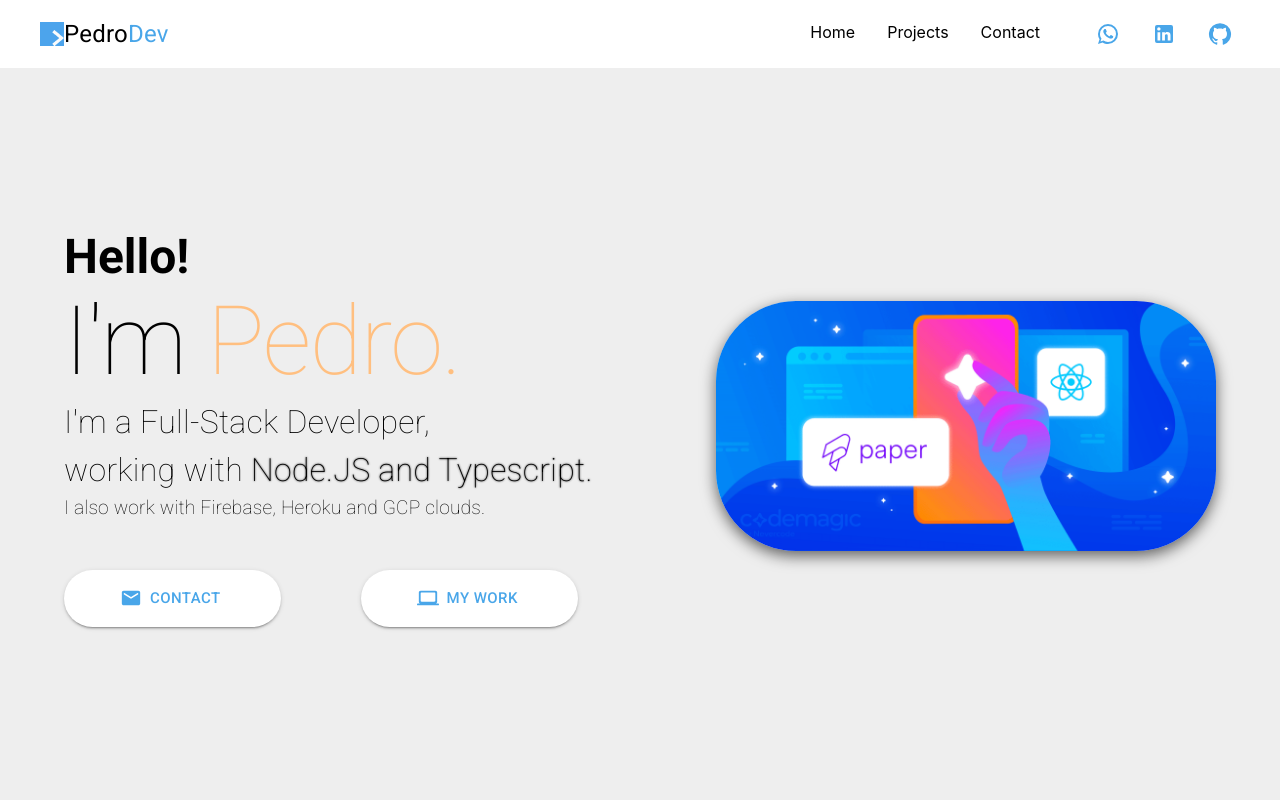
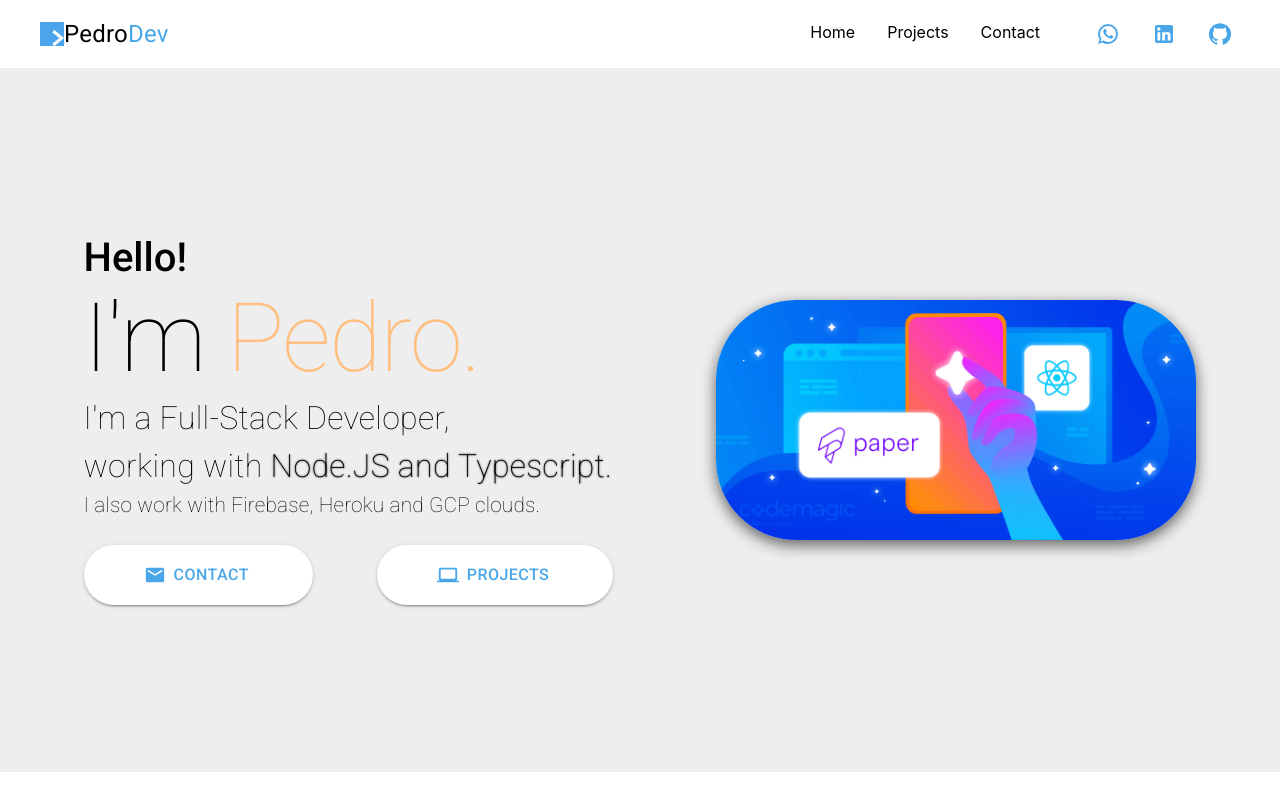
Before and after one commit to fobdev/PedroDev, a React (Create React App) app: page / in a window 1280 px wide. Shown: the top 800 px of the page. Built offline with nearby package versions, Linux system fonts and the light colour scheme.

Commit message:
reworked the hero for better screen sizings

```diff
--- a/src/components/Hero.tsx
+++ b/src/components/Hero.tsx
@@ -12,15 +12,14 @@ export default function Hero() {
     const [animate, setAnimate] = useState(false);
 
     return (
-        <div style={{ backgroundColor: "#eee" }}>
-            <Container sx={mainHeroContainer}>
-                <Box>
+        <Box sx={mainHeroContainer}>
+            <Box className="left-side">
                 <Fade in={true} timeout={{ enter: 2000 }}>
-                        <Box>
-                            <Typography className="hello-text" variant="h3">
+                    <Box className="text">
+                        <Typography className="hello" variant="h3">
                             Hello!
                         </Typography>
-                            <Typography className="the-big-name" variant="h1">
+                        <Typography className="pedro" variant="h1">
                             I'm <span className={`${colorChange}`}>Pedro.</span>
                         </Typography>
                         <Typography className="description" variant="body1">
@@ -28,15 +27,15 @@ export default function Hero() {
                             <br />
                             working with <span>Node.JS and Typescript.</span>
                         </Typography>
-                            <Typography variant="body1" className="subtitle">
+                        <Typography className="subtitle" variant="body1">
                             I also work with Firebase, Heroku and GCP clouds.
                         </Typography>
                     </Box>
                 </Fade>
                 <Fade in={true} timeout={{ enter: 5000 }}>
-                        <Box className="buttons-box">
+                    <Box className="buttons">
                         <Button
-                                className="contact-button"
+                            className="btn-contact"
                             variant="contained"
                             disableRipple
                             size="large"
@@ -52,26 +51,25 @@ export default function Hero() {
                             Contact
                         </Button>
                         <Button
-                                className="work-button"
+                            className="btn-work"
                             variant="contained"
                             disableRipple
+                            size="large"
                             startIcon={<ComputerRoundedIcon />}
-                                size="large"
                             onClick={() => (!animate ? setAnimate(true) : setAnimate(false))}
                         >
                             <Link className="router-projects" to="/projects">
-                                    My Work
+                                Projects
                             </Link>
                         </Button>
                     </Box>
                 </Fade>
             </Box>
-                <Box className="box-image">
+            <Box className="right-side">
                 <Fade in={true} timeout={{ enter: 8000 }}>
                     <img className={`${float}`} src={img1} alt="Hero Placeholder" />
                 </Fade>
             </Box>
-            </Container>
-        </div>
+        </Box>
     );
 }
--- a/src/components/styles/Hero.ts
+++ b/src/components/styles/Hero.ts
@@ -2,88 +2,91 @@ import { SxProps, Theme } from "@mui/system";
 const main_color = "#49a6e9";
 
 export const mainHeroContainer: SxProps<Theme> = {
+    backgroundColor: "#eee",
     display: "flex",
-    height: "100vh",
-    justifyContent: "space-between",
-    paddingBottom: "10vh",
-    alignItems: "center",
-
-    "@media only screen and (max-height: 580px)": {
-        ".hello-text": {
-            fontSize: "2em",
+    justifyContent: "space-around",
+    alignContent: "center",
+    padding: "2em",
+    height: "80vh",
+    ".left-side": {
+        display: "flex",
+        flexDirection: "column",
+        justifyContent: "center",
+        alignContent: "center",
+        maxWidth: "100%",
+        ".text": {
+            display: "flex",
+            flexDirection: "column",
+            ".hello": {
+                fontSize: "clamp(2em, 5vw, 2.5em)",
+                fontWeight: "500",
             },
-        ".the-big-name": {
-            fontSize: "3em",
+            ".pedro": {
+                fontSize: "clamp(5em, 10vw, 6em)",
+                fontWeight: "200",
+            },
+            ".description": {
+                fontSize: "clamp(1em, 5vw ,2em)",
+                fontWeight: "200",
+                span: {
+                    textShadow: "rgb(0 0 0) 0px 0px 2px",
                 },
             },
-    ".the-big-name, .description, .subtitle, .hello-text": {
-        fontFamily: "Roboto",
+            ".subtitle": {
+                fontSize: "clamp(1em, 3vw, 1.3em)",
                 fontWeight: "200",
-        textAlign: "left",
-    },
-
-    ".hello-text": {
-        fontWeight: "bold",
-    },
-
-    ".description": {
-        fontSize: "2em",
-
-        span: {
-            textShadow: "0px 0px 2px #000",
             },
         },
-
-    ".subtitle": {
-        fontSize: "1.2em",
-    },
-
-    ".buttons-box": {
-        display: "flex",
-        marginTop: "3em",
-        justifyContent: "left",
-        columnGap: "5em",
-
-        ".work-button, .contact-button": {
-            padding: "1em 4em",
+        ".buttons": {
+            display: "inherit",
+            columnGap: "4em",
+            marginTop: "1.5em",
+            ".btn-contact, .btn-work": {
                 borderRadius: "5em",
-            backgroundColor: "white",
+                background: "white",
                 color: main_color,
-
+                fontSize: "1em",
+                padding: "1em 4em 1em 4em",
                 ".router-projects": {
                     textDecoration: "none",
                     color: main_color,
                 },
             },
         },
-    ".box-image": {
+    },
+
+    ".right-side": {
+        display: "flex",
         img: {
-            width: "500px",
+            width: "30em",
             borderRadius: "5em",
+            alignSelf: "center",
         },
     },
-    "@media only screen and (max-width: 780px)": {
-        height: "100vh",
 
-        ".box-image": {
+    "@media (max-width: 720px)": {
+        ".left-side": {
+            textAlign: "center",
+            ".text": {
+                ".pedro": {
+                    lineHeight: "0.9em",
+                },
+            },
+            ".buttons": {
+                flexDirection: "column",
+                rowGap: "1em",
+                width: "60%",
+                alignSelf: "center",
+            },
+        },
+        ".right-side": {
             display: "none",
         },
-
-        ".hello-text, .the-big-name, .description, .subtitle": {
-            textAlign: "center",
     },
 
-        ".buttons-box": {
-            display: "flex",
-            flexDirection: "column",
-            rowGap: "1em",
-            marginTop: "3em",
-            alignItems: "center",
-
-            ".work-button, .contact-button": {
-                width: "15rem",
-                borderRadius: "5em",
-            },
+    "@media (max-width: 1000px)": {
+        ".right-side": {
+            display: "none",
         },
     },
 };
```
Lines whose indentation alone changed are shown as unchanged.
